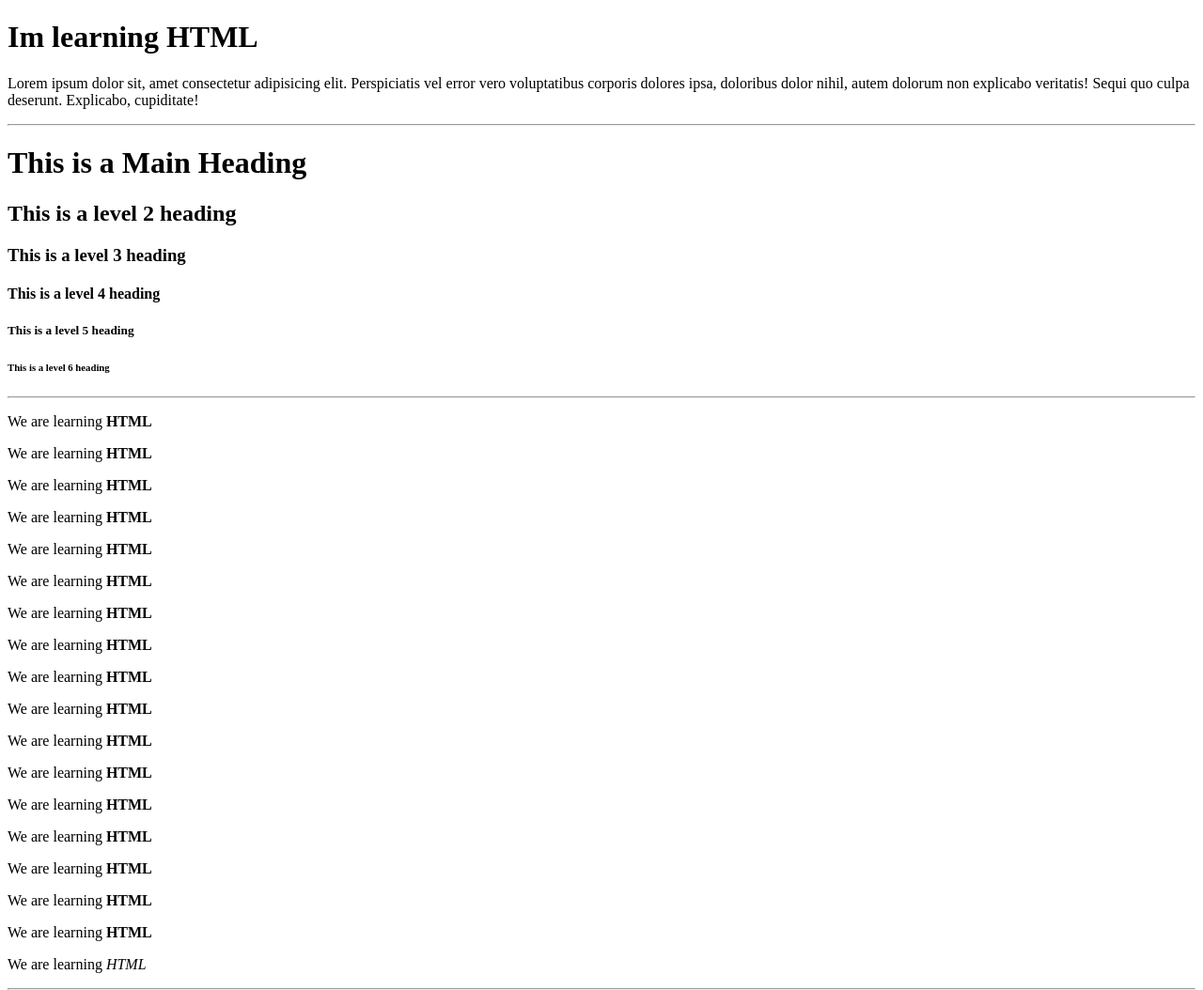
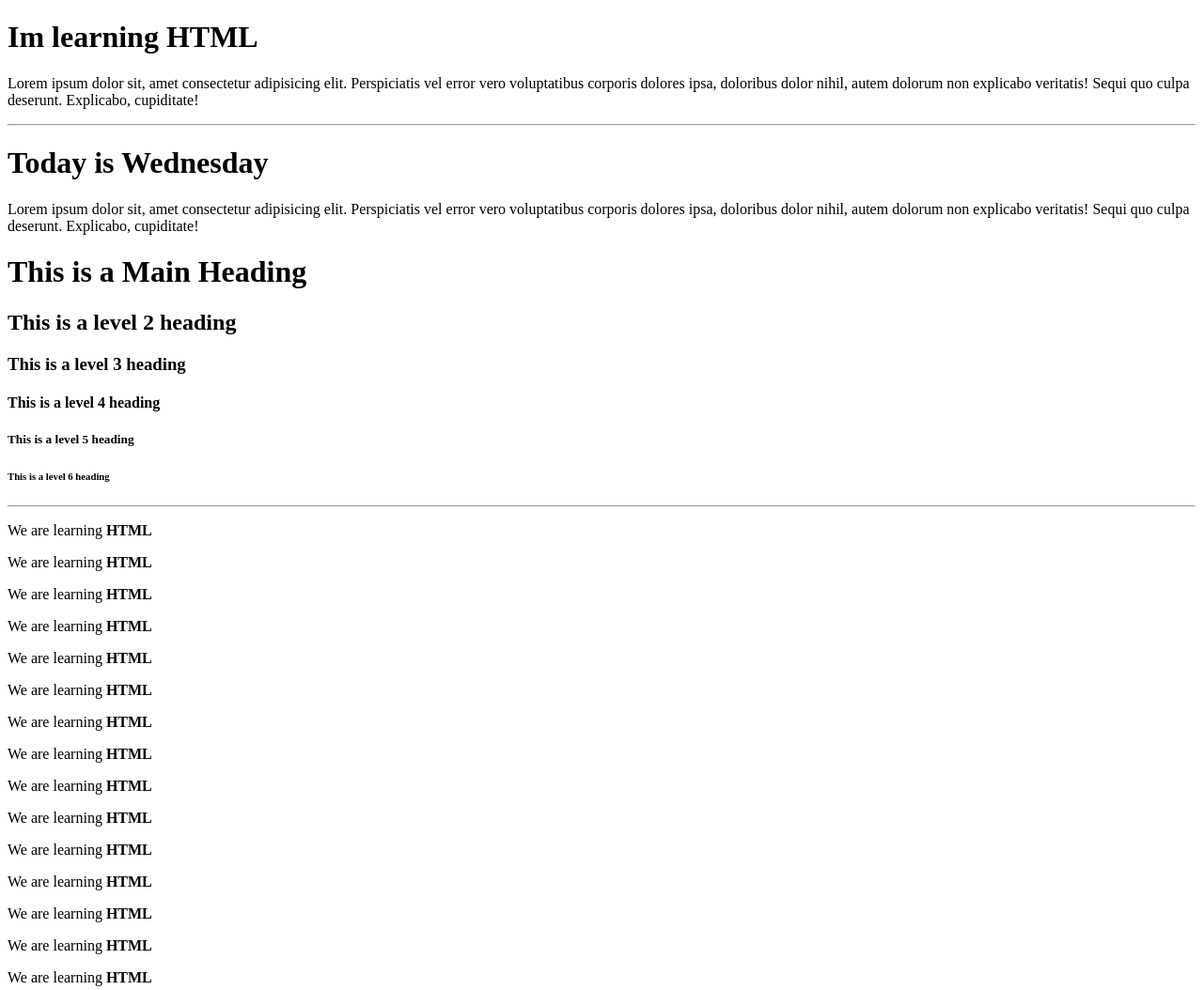
Before and after one commit to msadeedashraf/html-0624-pm, a plain HTML site: page helloworld/index.html in a window 1280 px wide. Shown: the top 1054 px of the page at 94% size. Drawn offline with Linux system fonts and the light colour scheme.

Commit message:
first chnage for day 3

```diff
--- a/helloworld/index.html
+++ b/helloworld/index.html
@@ -10,6 +10,9 @@
     <p>Lorem ipsum dolor sit, amet consectetur adipisicing elit. Perspiciatis vel error vero voluptatibus corporis dolores ipsa, doloribus dolor nihil, autem dolorum non explicabo veritatis! Sequi quo culpa deserunt. Explicabo, cupiditate!</p>
 
 <hr>
+<h1>Today is Wednesday</h1>
+<p>Lorem ipsum dolor sit, amet consectetur adipisicing elit. Perspiciatis vel error vero voluptatibus corporis dolores ipsa, doloribus dolor nihil, autem dolorum non explicabo veritatis! Sequi quo culpa deserunt. Explicabo, cupiditate!</p>
+
 
 <h1>This is a Main Heading</h1>
 <h2>This is a level 2 heading</h2>
```
